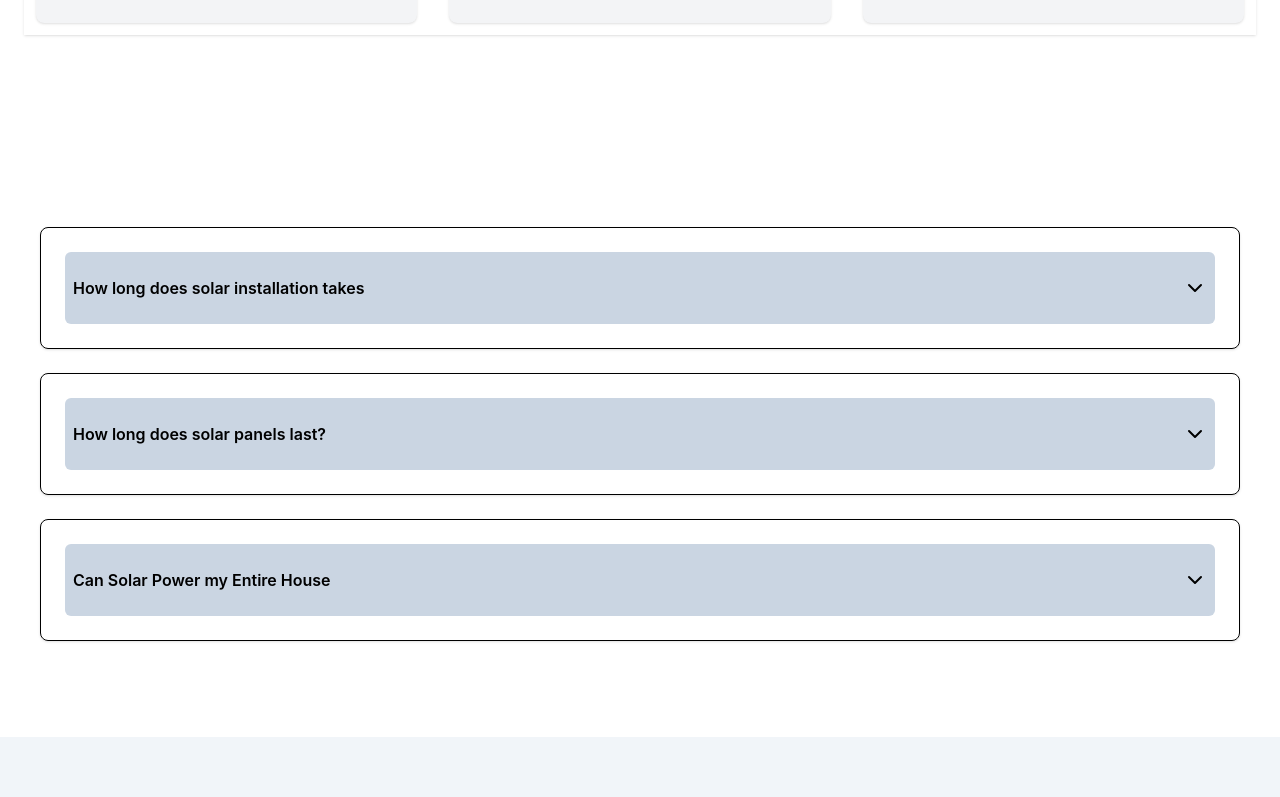
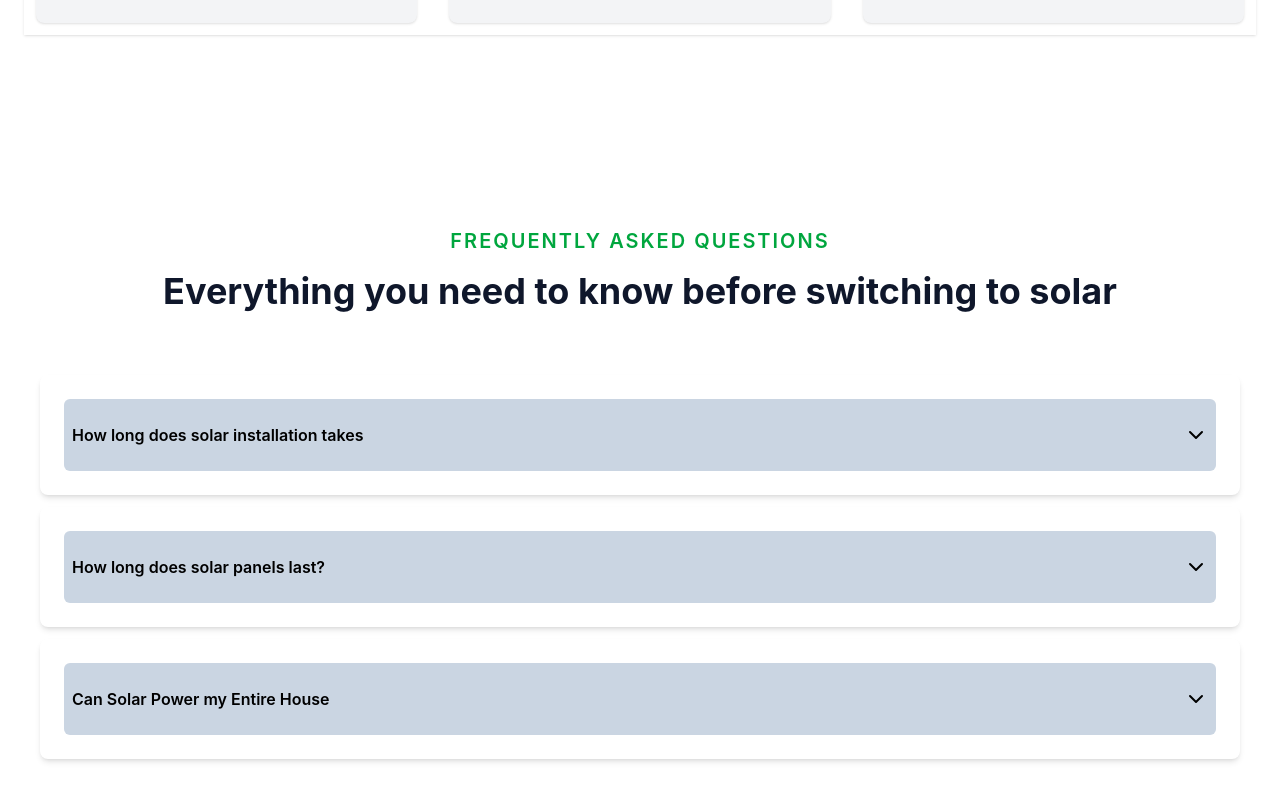
Before and after one commit to Justice-code-ops/solar-prime, a React (Vite) app in the folder frontend/: page / in a window 1280 px wide. Shown: the part 2663-3460 px from the top of the page. Built offline with nearby package versions, Linux system fonts and the light colour scheme.

Commit message:
refactor(faq): make the card responsible for clicks, make the whole card clickable, rotate the arrow, animate the answer, improve spacing, accessibility

```diff
--- a/frontend/src/components/FAQ.jsx
+++ b/frontend/src/components/FAQ.jsx
@@ -12,21 +12,28 @@ function FAQ() {
 
   return (
     <section className="py-24 space-y-6">
-        {
-            faqs.map((faq) => (
-                <div
-                onClick={() => open(faq.id)}
-                >
+        <div className="text-center mb-16">
+            <h2 className="text-green-600 font-semibold text-xl uppercase tracking-widest">
+                Frequently Asked Questions
+            </h2>
+
+            <p className='text-4xl font-bold mt-4 text-slate-900'>
+                Everything you need to know before switching to solar
+            </p>
+        </div>
+        <div>
+            {
+                faqs.map((faq) => (
                     <FAQItem
                         key={faq.id}
                         question={faq.question}
                         answer={faq.answer}
                         isOpen={isOpen === faq.id}
-                        className="transition-all duration-300"
+                        onClick={() => open(faq.id)}
                     />
-                </div>
-            ))
-        }
+                ))
+            }
+        </div>
     </section>
   )
 }
--- a/frontend/src/components/FAQItem.jsx
+++ b/frontend/src/components/FAQItem.jsx
@@ -1,18 +1,20 @@
-import { LucideChevronDown } from 'lucide-react'
-import React from 'react'
+import { ChevronDown } from 'lucide-react'
 
-function FAQItem( {question, answer, isOpen} ) {
+function FAQItem( {question, answer, isOpen, onClick, id} ) {
   return (
-    <div className='p-6 rounded-lg shadow-sm mx-10 border'>
+    <div onClick={onClick} className='p-6 rounded-lg shadow-md mx-10 mb-3'>
       <div className='flex justify-between bg-slate-300 py-6 px-2 rounded-md font-semibold'>
         <p> {question} </p>
-        <LucideChevronDown />
+        <ChevronDown className={`${isOpen ? "rotate-180" : ""} transition-all duration-300`}/>
       </div>
-      {
-        isOpen && (
-            <p className='bg-white py-6 px-2 rounded-md'> {answer} </p>
-        )
-      }
+      <div className={`overflow-hidden transition-all duration-300 ${
+        isOpen ? "max-h-96 mt-4" : "max-h-0"}`}>
+        {
+            isOpen && (
+                <p className='bg-white py-6 px-2 rounded-md text-slate-600 leading-7'> {answer} </p>
+            )
+        }
+      </div>
     </div>
   )
 }
--- a/frontend/src/components/Testimonials.jsx
+++ b/frontend/src/components/Testimonials.jsx
@@ -7,7 +7,7 @@ function Testimonials() {
     <section className='py-24 bg-white'>
         <div className='max-w-7xl mx-auto px-6'>
             <div className='text-center mb-16'>
-                <p className='text-green-600 font-semi-bold tracking-widest uppercase'>
+                <p className='text-green-600 font-semibold tracking-widest uppercase'>
                     What Our Clients Say
                 </p>
 
```
